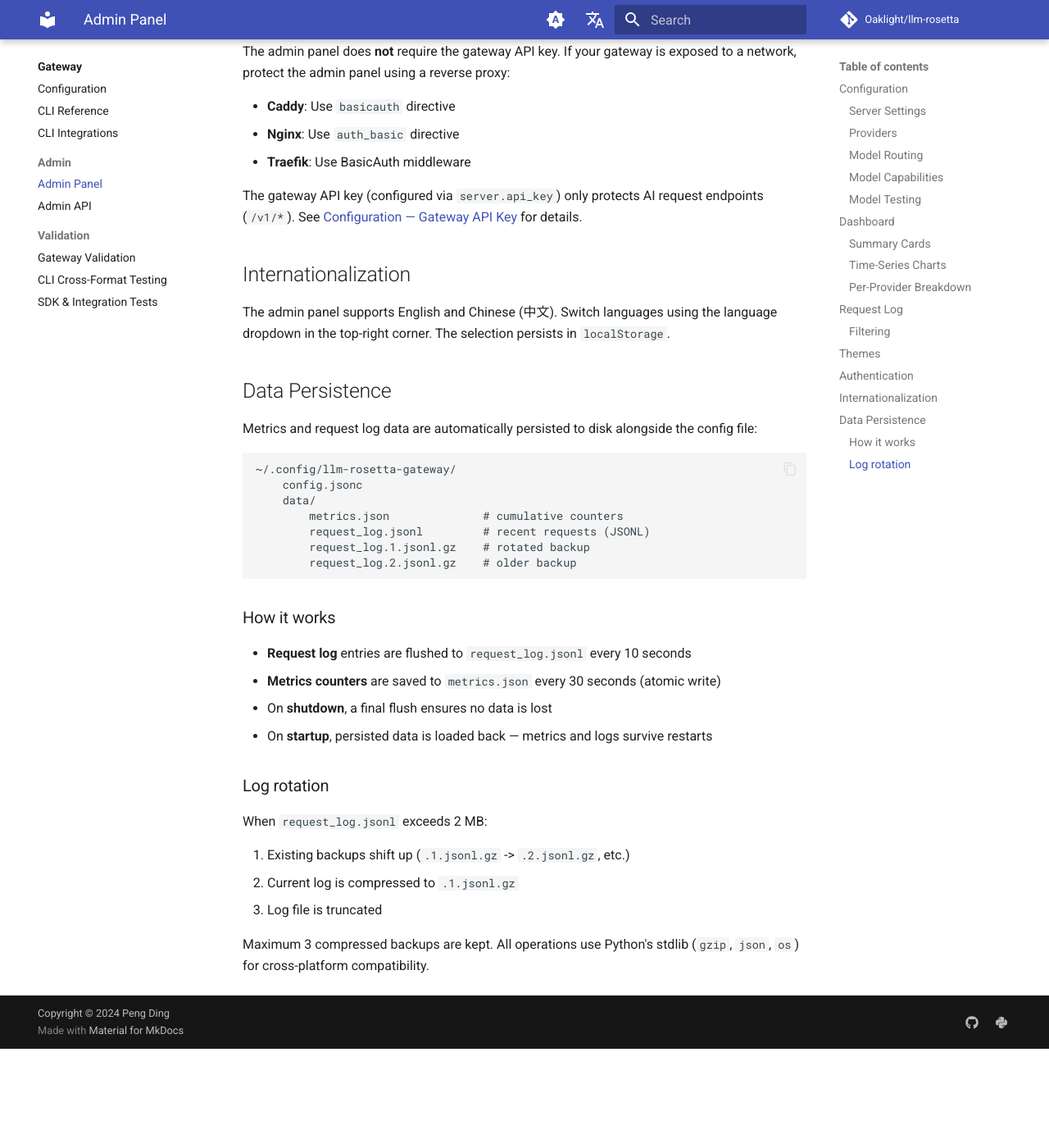
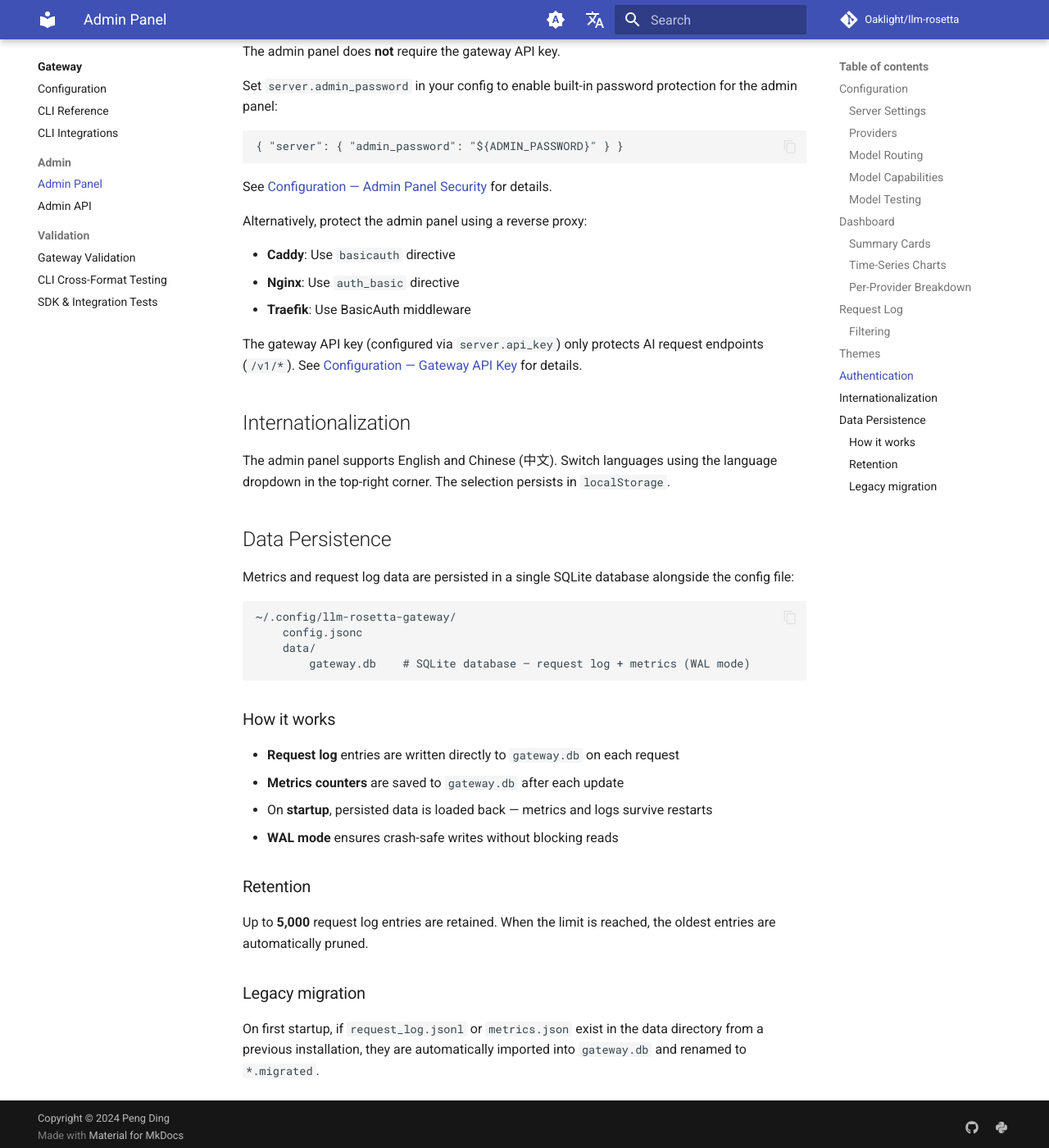
Before and after one commit to Oaklight/llm-rosetta, an MkDocs documentation site: the page built from docs/gateway/admin-panel.md, in a window 1280 px wide and 1400 px high, scrolled down 6755 px. Shown: the whole window at 82% size. Built offline with MkDocs 1.6.1 and Material for MkDocs 9.7.7, drawn with Linux system fonts in a browser that asks for light colours; comment, search, counter and statistics services are not loaded; before the commit the page ends 8034 px from its top, so only the background shows below that.

Commit message:
docs: update admin-panel persistence and auth sections for SQLite backend

````diff
--- a/docs/gateway/admin-panel.md
+++ b/docs/gateway/admin-panel.md
@@ -140,7 +140,17 @@ Theme selection is stored in `localStorage` and persists across browser sessions
 
 ## Authentication
 
-The admin panel does **not** require the gateway API key. If your gateway is exposed to a network, protect the admin panel using a reverse proxy:
+The admin panel does **not** require the gateway API key.
+
+Set `server.admin_password` in your config to enable built-in password protection for the admin panel:
+
+```jsonc
+{ "server": { "admin_password": "${ADMIN_PASSWORD}" } }
+```
+
+See [Configuration — Admin Panel Security](configuration.md#admin-panel-security) for details.
+
+Alternatively, protect the admin panel using a reverse proxy:
 
 - **Caddy**: Use `basicauth` directive
 - **Nginx**: Use `auth_basic` directive
@@ -154,31 +164,26 @@ The admin panel supports English and Chinese (中文). Switch languages using th
 
 ## Data Persistence
 
-Metrics and request log data are automatically persisted to disk alongside the config file:
+Metrics and request log data are persisted in a single SQLite database alongside the config file:
 
 ```
 ~/.config/llm-rosetta-gateway/
     config.jsonc
     data/
-        metrics.json              # cumulative counters
-        request_log.jsonl         # recent requests (JSONL)
-        request_log.1.jsonl.gz    # rotated backup
-        request_log.2.jsonl.gz    # older backup
+        gateway.db    # SQLite database — request log + metrics (WAL mode)
 ```
 
 ### How it works
 
-- **Request log** entries are flushed to `request_log.jsonl` every 10 seconds
-- **Metrics counters** are saved to `metrics.json` every 30 seconds (atomic write)
-- On **shutdown**, a final flush ensures no data is lost
+- **Request log** entries are written directly to `gateway.db` on each request
+- **Metrics counters** are saved to `gateway.db` after each update
 - On **startup**, persisted data is loaded back — metrics and logs survive restarts
+- **WAL mode** ensures crash-safe writes without blocking reads
 
-### Log rotation
+### Retention
 
-When `request_log.jsonl` exceeds 2 MB:
+Up to **5,000** request log entries are retained. When the limit is reached, the oldest entries are automatically pruned.
 
-1. Existing backups shift up (`.1.jsonl.gz` -> `.2.jsonl.gz`, etc.)
-2. Current log is compressed to `.1.jsonl.gz`
-3. Log file is truncated
+### Legacy migration
 
-Maximum 3 compressed backups are kept. All operations use Python's stdlib (`gzip`, `json`, `os`) for cross-platform compatibility.
+On first startup, if `request_log.jsonl` or `metrics.json` exist in the data directory from a previous installation, they are automatically imported into `gateway.db` and renamed to `*.migrated`.
````
